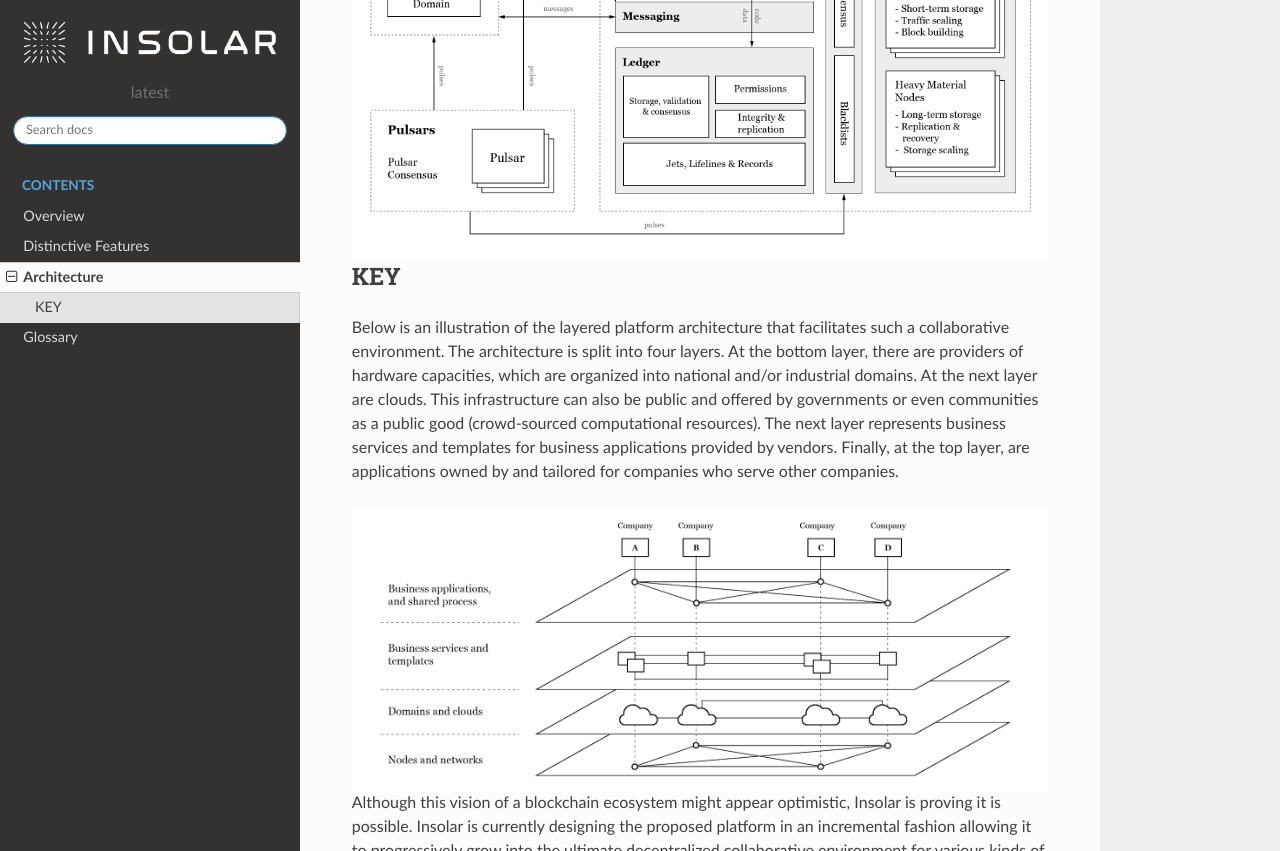
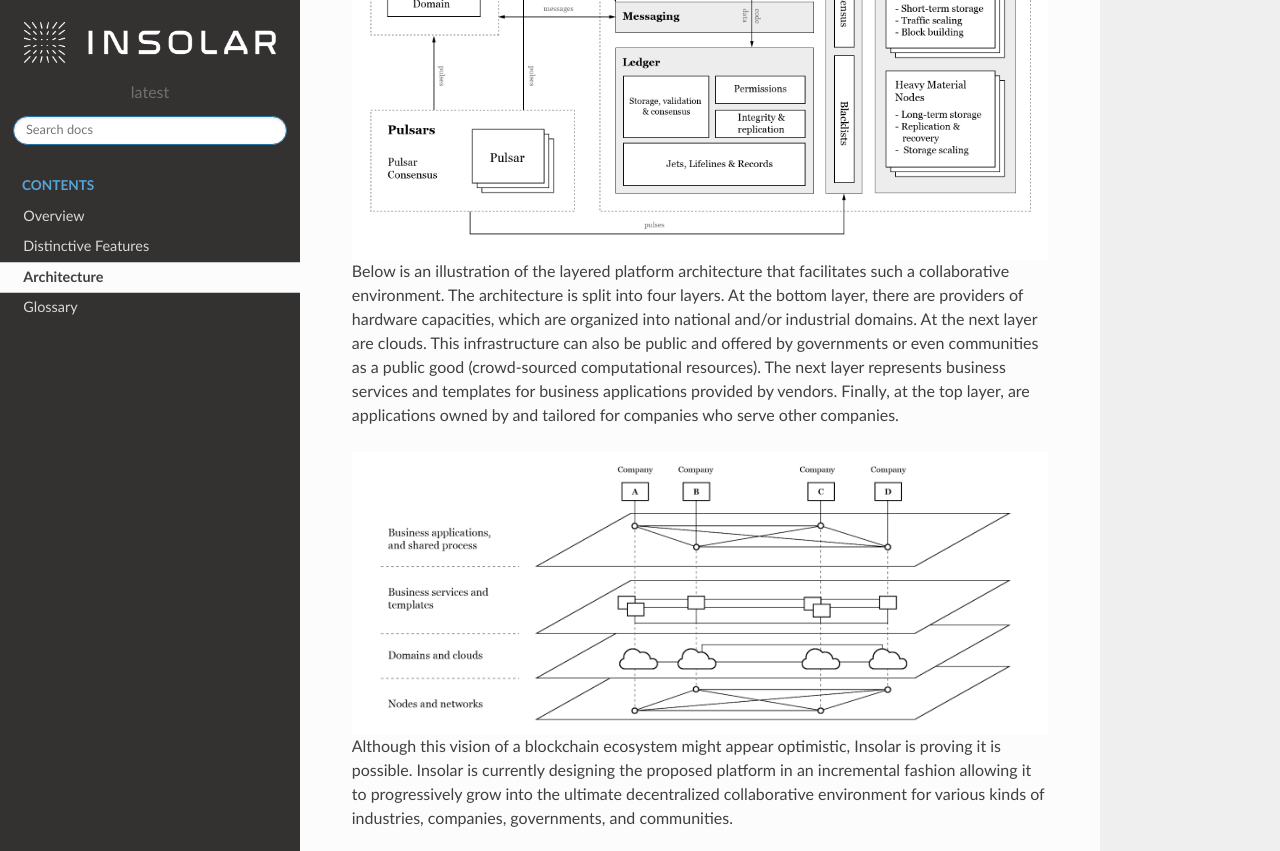
Before and after one commit to sofiayem/rtd-doc-tests, a Sphinx documentation site: the page built from docs/source/architecture.rst, in a window 1280 px wide and 900 px high, scrolled down 634 px, cut to the strip 0-851 px from the top of the window. Built offline with Sphinx 7.4.7 and the Read the Docs theme 2.0.0, drawn with Linux system fonts in a browser that asks for light colours.

```diff
--- a/docs/source/architecture.rst
+++ b/docs/source/architecture.rst
@@ -8,11 +8,6 @@ The architecture of the Insolar platform is multilayer with multiple components
     :align: center
     :alt: Insolar platform architecture
     :figclass: align-center
-
-.. _key:
-
-KEY
----
 
 Below is an illustration of the layered platform architecture that facilitates such a collaborative environment. The architecture is split into four layers. At the bottom layer, there are providers of hardware capacities, which are organized into national and/or industrial domains. At the next layer are clouds. This infrastructure can also be public and offered by governments or even communities as a public good (crowd-sourced computational resources). The next layer represents business services and templates for business applications provided by vendors. Finally, at the top layer, are applications owned by and tailored for companies who serve other companies.
 
@@ -25,7 +20,7 @@ Although this vision of a blockchain ecosystem might appear optimistic, Insolar
 
 .. uml::
 
-   Alice -> Bob: [[../architecture.html#key key link]]
+   Alice -> Bob: [[../features.html#business-templates Business Templates]]
    note left
      Note
    end note
--- a/docs/source/index.rst
+++ b/docs/source/index.rst
@@ -18,3 +18,8 @@ Insolar documentation
    features
    architecture
    terms
+
+.. _key:
+
+KEY
+---
```
